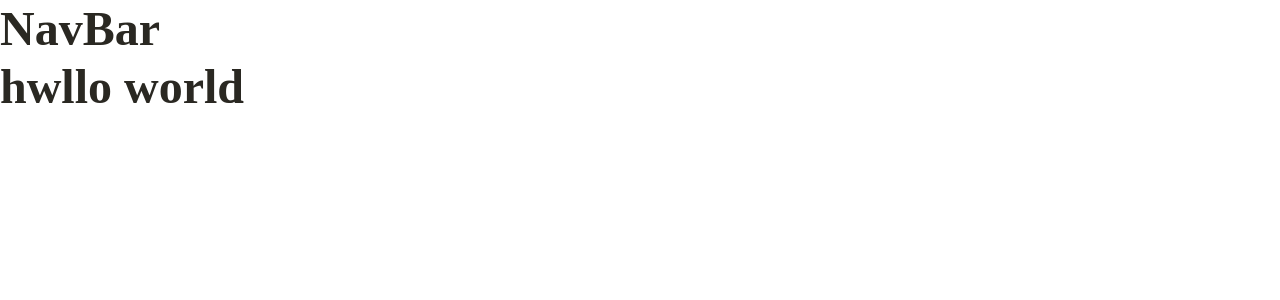
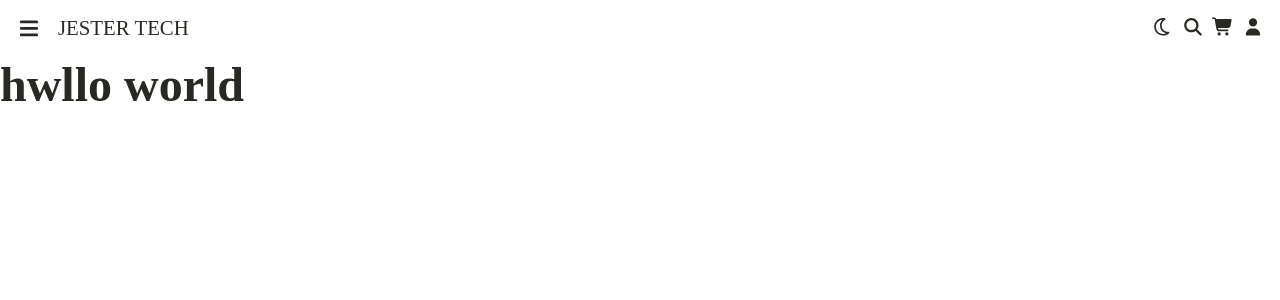
Before and after one commit to Jetmir-Al/JesterTech, a React (Vite) app in the folder jestertech.client/: page / in a window 1280 px wide. Shown: the top 300 px of the page. Built offline with nearby package versions, Linux system fonts and the light colour scheme.

Commit message:
Installed Font Awesome icons and implemented them in NavBar

```diff
--- a/jestertech.client/src/components/layout/NavBar.tsx
+++ b/jestertech.client/src/components/layout/NavBar.tsx
@@ -1,9 +1,44 @@
 import "./navbar.css";
+import { FontAwesomeIcon } from "@fortawesome/react-fontawesome";
+import { faBars, faMagnifyingGlass, faCartShopping, faUser } from "@fortawesome/free-solid-svg-icons";
+import { faMoon } from "@fortawesome/free-regular-svg-icons/faMoon";
+import { useToggleModeHook } from "../../hooks/useToggleModeHook";
+import Button from "../ui/Button";
 
 const NavBar = () => {
+    const { toggleMode } = useToggleModeHook();
     return (
-        <div>
-            <h1>NavBar</h1>
+        <div className="navbar-container">
+            <div className="navbar-left">
+                <FontAwesomeIcon icon={faBars} className="icons" />
+                <h5>JESTER TECH</h5>
+            </div>
+            <div className="navbar-right">
+                <Button
+                    type="button"
+                    className=""
+                    onClick={() => toggleMode()}>
+                <FontAwesomeIcon icon={faMoon} className="icons" />
+                </Button>
+                <Button
+                    type="button"
+                    className=""
+                    onClick={() => { } }>
+                    <FontAwesomeIcon icon={faMagnifyingGlass} className="icons" />
+                </Button>
+                <Button
+                    type="button"
+                    className=""
+                    onClick={() => { } }>
+                <FontAwesomeIcon icon={faCartShopping} className="icons" />
+                </Button>
+                <Button
+                    type="button"
+                    className=""
+                    onClick={() => { } }>
+                <FontAwesomeIcon icon={faUser} className="icons" />
+                </Button>
+            </div>
         </div>
     );
 }
--- a/jestertech.client/src/components/layout/navbar.css
+++ b/jestertech.client/src/components/layout/navbar.css
@@ -0,0 +1,30 @@
+.navbar-container {
+    width: 100%;
+    display: flex;
+    justify-content: space-between;
+    align-items: center;
+    padding: 1rem;
+/*    background: var(--gradient2);*/
+}
+
+.navbar-left {
+    display: flex;
+    gap: 1rem;
+    align-items: center;
+}
+.navbar-left .icons, .navbar-left h5{
+    font: var(--h4)
+}
+
+.navbar-right {
+    display: flex;
+    align-items: center;
+    gap: 0.5rem;
+}
+    .navbar-right .icons {
+        font: var(--h5);
+    }
+    .navbar-right button {
+        background: none;
+        border: none;
+    }
--- /dev/null
+++ b/jestertech.client/src/components/ui/Button.tsx
@@ -0,0 +1,17 @@
+import "./button.css";
+import type { IButtonProps } from "../../types/IButton";
+
+
+function Button({ children, onClick, type, className }: IButtonProps) {
+    return (
+        <button
+            type={type}
+            onClick={onClick}
+            className={className}
+        >
+            {children}
+        </button>
+    );
+}
+
+export default Button;
--- /dev/null
+++ b/jestertech.client/src/types/IButton.tsx
@@ -0,0 +1,6 @@
+export interface IButtonProps {
+    children: React.ReactNode,
+    onClick?: () => void,
+    type?: 'submit' | 'reset' | 'button',
+    className: string
+}
```
Also changed, not shown: jestertech.client/package.json (+7 -1 lines), jestertech.client/src/components/ui/button.css (added), 2 other files (tests, documents, lock files or other folders).
